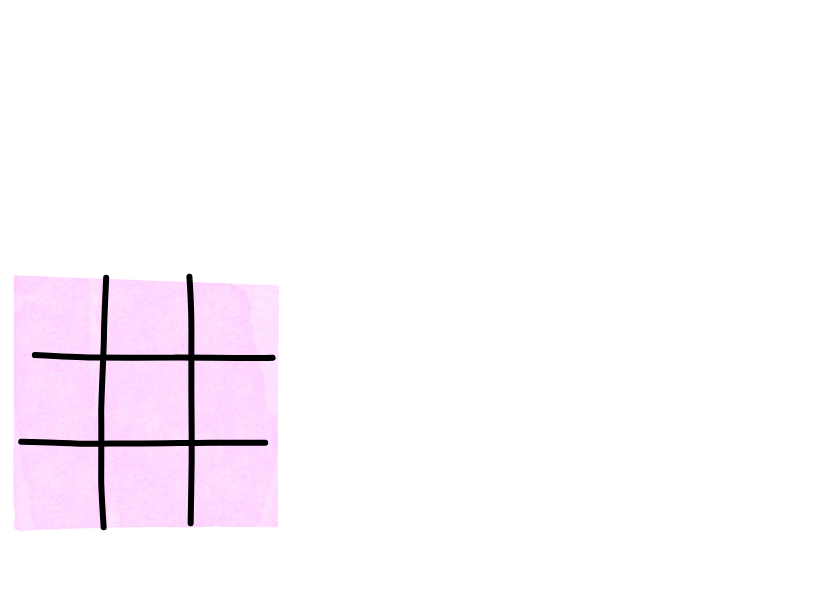
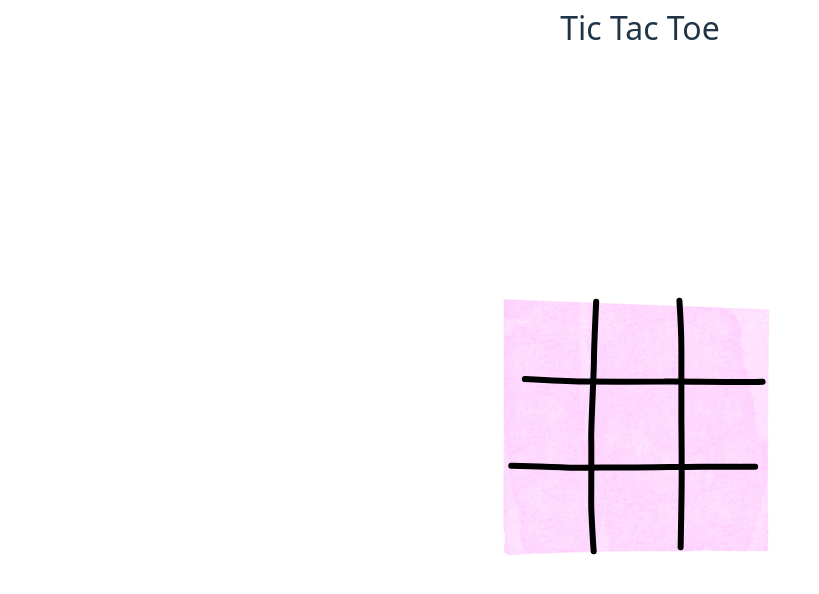
Before and after one commit to OlegStrelnikov087/games, a React (Vite) app: page /tic-tac-toe in a window 1280 px wide. Shown: the top 594 px of the page, without its empty margins (0-819 px from the left). Built offline with nearby package versions, Linux system fonts and the light colour scheme.

Commit message:
style(tic-tac-toe.css): перенести стили сохранив их как в проекте крестики-нолики

```diff
--- /dev/null
+++ b/src/pages/tic-tac-toe/tic-tac-toe.css
@@ -0,0 +1,21 @@
+.tic-tac-toe-page {
+    width: 100vw;
+    height: 99vh;
+    display: flex;
+    justify-content: center;
+    align-items: center;
+    flex-direction: column;
+}
+
+header {
+    text-align: center;
+    font-size: 2rem;
+}
+
+main {
+    flex-grow: 1;
+    flex-wrap: wrap;
+    display: flex;
+    justify-content: center;
+    align-items: center;
+}
--- a/src/pages/tic-tac-toe/tic-tac-toe.tsx
+++ b/src/pages/tic-tac-toe/tic-tac-toe.tsx
@@ -1,8 +1,13 @@
 import { Board } from "../../applicatoins/tic-tac-toe/components/border/board"
+import './tic-tac-toe.css'
 export const TicTacToe = () => {
     return (
-       <>
-        <Board/>
-       </>
+        <div className="tic-tac-toe-page">
+            <header>Tic Tac Toe</header>
+            <main>
+                <Board />
+            </main>
+        </div>
+
     )
 }
```
